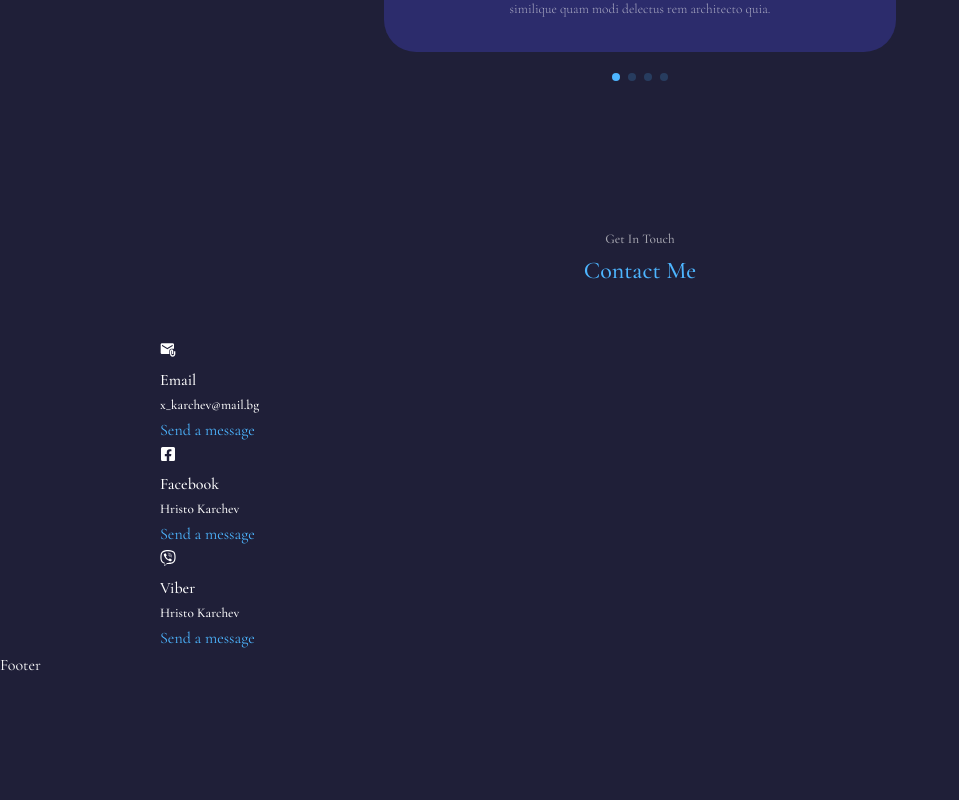
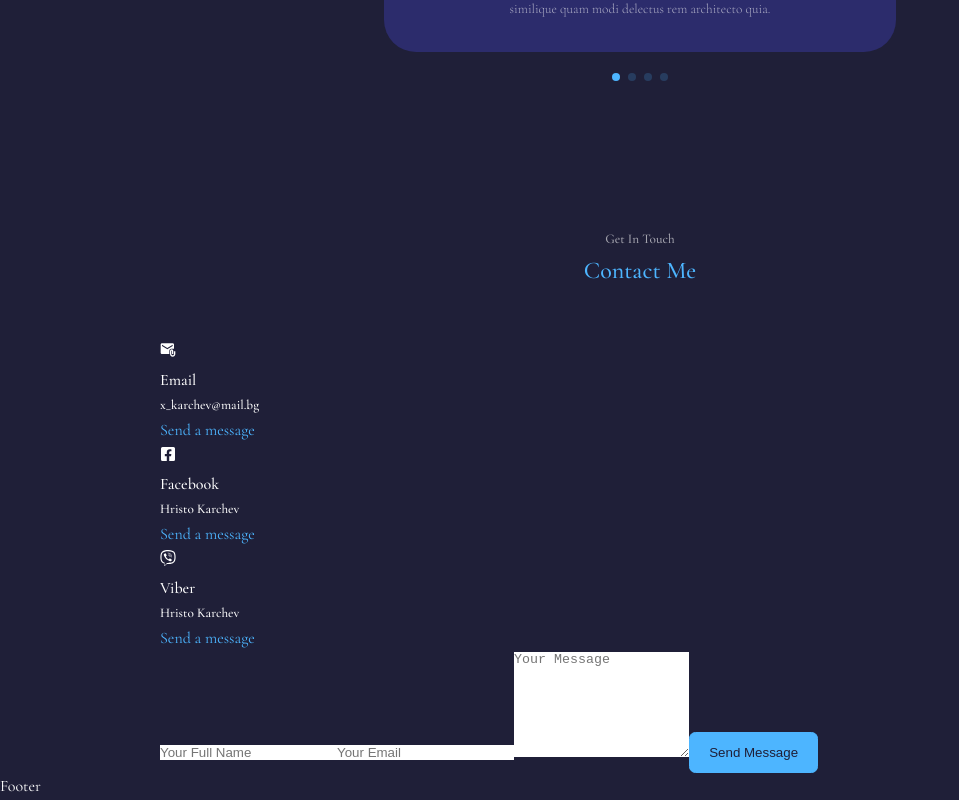
Before and after one commit to hristokarchev25/portfolio, a React (Create React App) app: page / in a window 1280 px wide. Shown: the part 4593-5393 px from the top of the page, without its empty margins (0-959 px from the left). Before the commit the page ends 5272 px from the top, so only its background shows below. Built offline with nearby package versions, Linux system fonts and the light colour scheme.

Commit message:
add/ contact form jsx

```diff
--- a/src/components/Contacts/Contacts.jsx
+++ b/src/components/Contacts/Contacts.jsx
@@ -40,7 +40,24 @@
           </article>
         </div>
 
-        <form action=""></form>
+        <form action="">
+          <input
+            type="text"
+            name="name"
+            placeholder="Your Full Name"
+            required
+          />
+          <input type="email" name="email" placeholder="Your Email" required />
+          <textarea
+            name="message"
+            rows="7"
+            placeholder="Your Message"
+            required
+          ></textarea>
+          <button type="submit" className="btn btn-primary">
+            Send Message
+          </button>
+        </form>
       </div>
     </section>
   );
```
